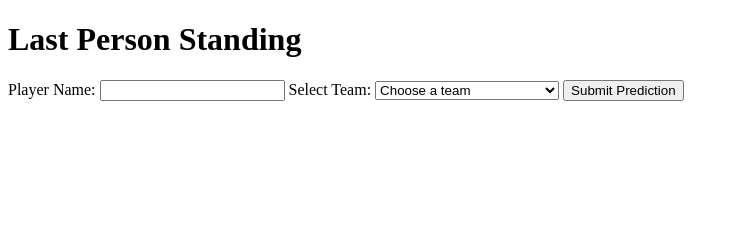
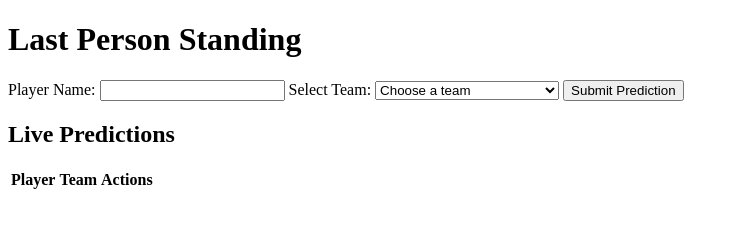
Before and after one commit to swizzy06/LMS, a plain HTML site: page index.html in a window 1280 px wide. Shown: the whole page, without its empty margins (0-739 px from the left). Drawn offline with Linux system fonts and the light colour scheme.

Commit message:
Update index.html

```diff
--- a/index.html
+++ b/index.html
@@ -37,7 +37,17 @@
         </select>
         <button type="submit">Submit Prediction</button>
     </form>
-    <div id="results"></div>
+    <h2>Live Predictions</h2>
+    <table id="predictions-table">
+        <thead>
+            <tr>
+                <th>Player</th>
+                <th>Team</th>
+                <th>Actions</th>
+            </tr>
+        </thead>
+        <tbody></tbody>
+    </table>
     <script src="script.js" defer></script>
 </body>
 </html>
```
